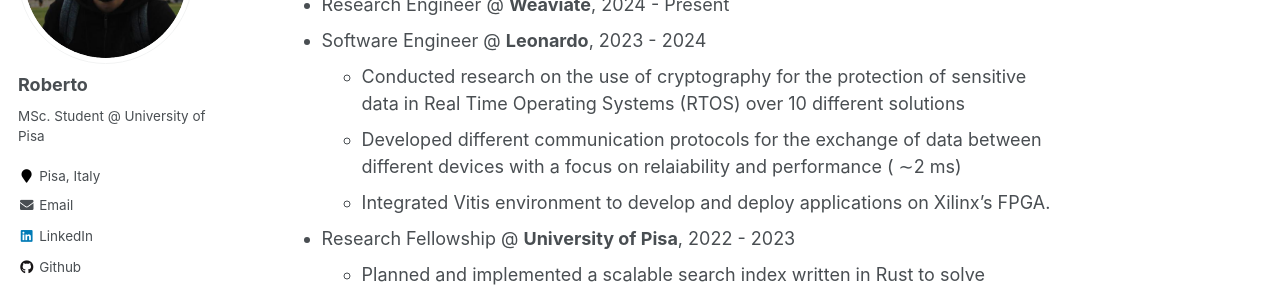
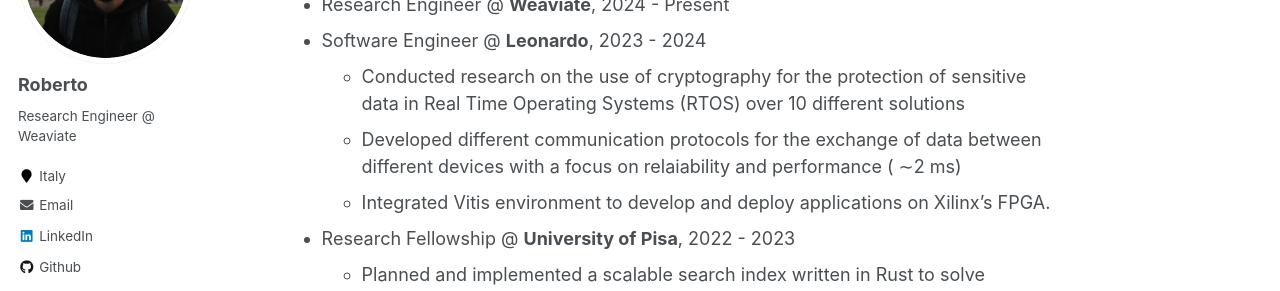
Before and after one commit to robbespo00/robbespo00.github.io, a Jekyll site: the page built from _pages/about.md, in a window 1280 px wide. Shown: the part 229-520 px from the top of the page. Built offline with Jekyll 4.4.1, drawn with Linux system fonts in a browser that asks for light colours.

Commit message:
Update on config file

```diff
--- a/_config.yml
+++ b/_config.yml
@@ -82,8 +82,8 @@
 author:
   name             : "Roberto"
   avatar           : "robbespo.png"
-  bio              : "MSc. Student @ University of Pisa"
-  location         : "Pisa, Italy"
+  bio              : "Research Engineer @ Weaviate"
+  location         : "Italy"
   employer         :
   pubmed           :
   googlescholar    :
```
